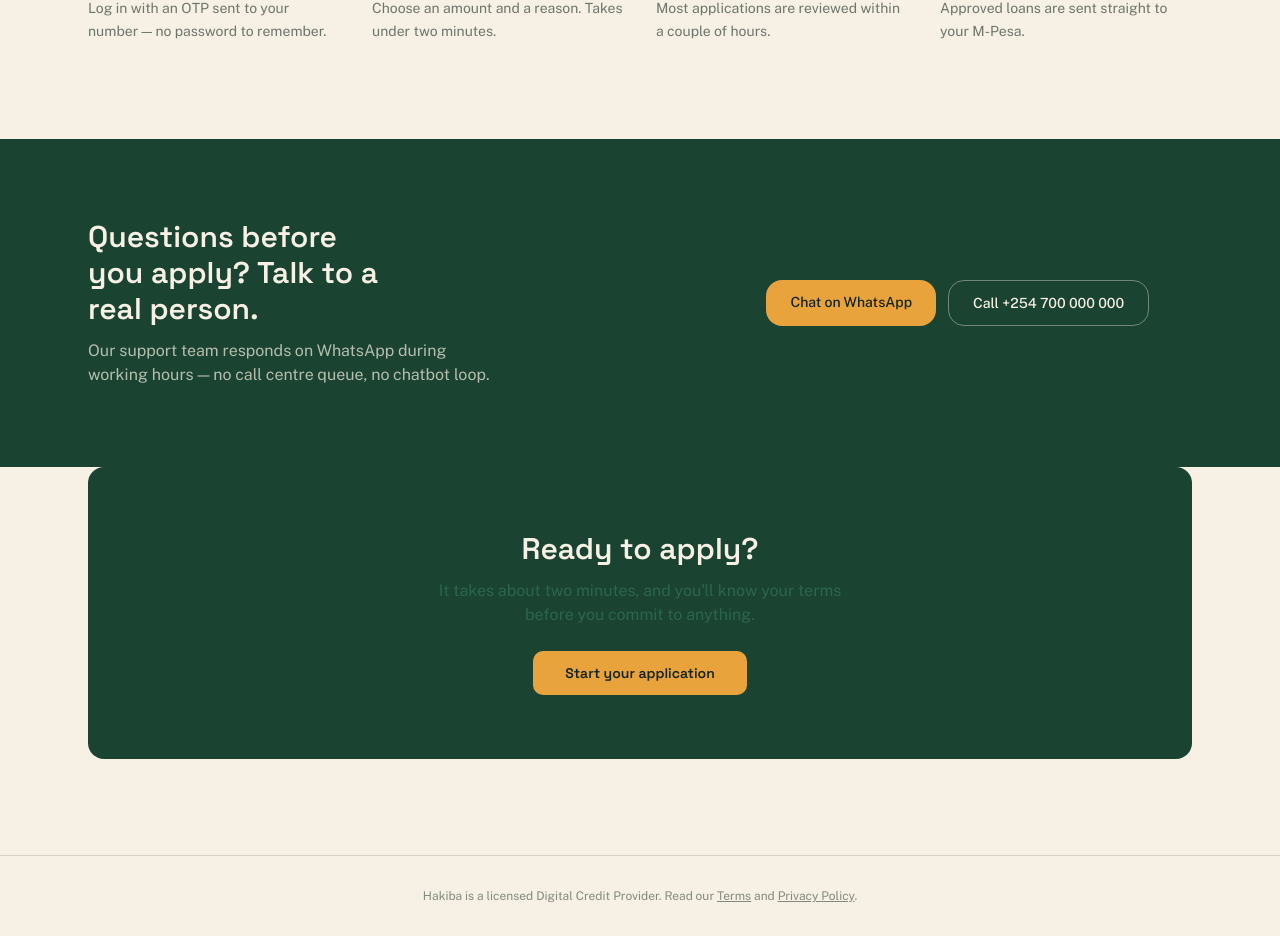
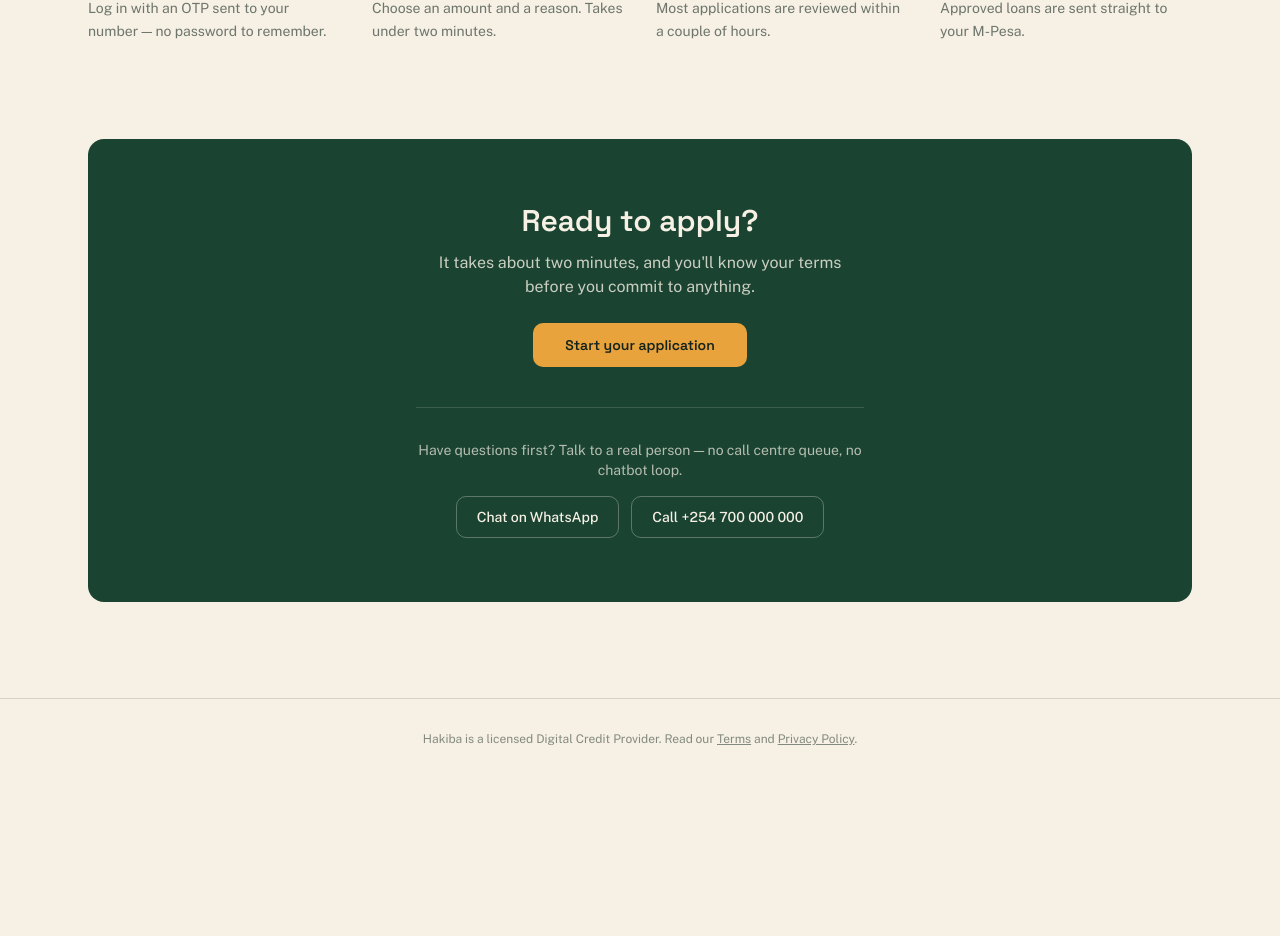
Before and after one commit to bennedictbett/Hakiba, a Next.js app in the folder client/: page / in a window 1280 px wide. Shown: the part 1880-2816 px from the top of the page. After the commit the page ends 2659 px from the top, so only its background shows below. Built offline with nearby package versions, Linux system fonts and the light colour scheme.

Commit message:
Merge reach section into single CTA block, fix contrast

```diff
--- a/client/app/(marketing)/page.tsx
+++ b/client/app/(marketing)/page.tsx
@@ -123,40 +123,6 @@ function WhySection() {
   );
 }
 
-function ReachSection() {
-  return (
-    <section className="bg-savanna py-16 sm:py-20">
-      <div className="mx-auto max-w-6xl px-6">
-        <div className="grid grid-cols-1 items-center gap-8 sm:grid-cols-[1.2fr_0.8fr] sm:gap-10">
-          <div>
-            <h2 className="max-w-[16ch] font-display text-2xl font-semibold text-paper sm:text-3xl">
-              Questions before you apply? Talk to a real person.
-            </h2>
-            <p className="mt-3 max-w-[42ch] font-body text-sm text-paper/70 sm:text-base">
-              Our support team responds on WhatsApp during working hours — no
-              call centre queue, no chatbot loop.
-            </p>
-          </div>
-
-          <div className="flex flex-wrap gap-3">
-            <a
-              href="https://wa.me/254700000000"
-              className="rounded-lg bg-marigold px-6 py-3 font-body text-sm font-medium text-ink transition-colors hover:bg-marigold-dark"
-            >
-              Chat on WhatsApp
-            </a>
-            <a
-              href="tel:+254700000000"
-              className="rounded-lg border border-paper/40 px-6 py-3 font-body text-sm font-medium text-paper transition-colors hover:border-paper"
-            >
-              Call +254 700 000 000
-            </a>
-          </div>
-        </div>
-      </div>
-    </section>
-  );
-}
 
 function HowItWorks() {
   const steps = [
@@ -218,14 +184,14 @@ export default function HomePage() {
         <HowItWorks />
       </div>
 
-      <ReachSection />
 
-      <section className="mx-auto max-w-6xl px-6 pb-24">
+
+            <section className="mx-auto max-w-6xl px-6 pb-24">
         <div className="rounded-lg bg-savanna px-8 py-12 text-center sm:py-16">
           <h2 className="font-display text-2xl font-semibold text-paper sm:text-3xl">
             Ready to apply?
           </h2>
-          <p className="mx-auto mt-3 max-w-md font-body text-savanna-light/90">
+          <p className="mx-auto mt-3 max-w-md font-body text-paper/80">
             It takes about two minutes, and you&apos;ll know your terms before you commit to anything.
           </p>
 
@@ -235,6 +201,26 @@ export default function HomePage() {
           >
             Start your application
           </a>
+
+          <div className="mx-auto mt-10 max-w-md border-t border-paper/15 pt-8">
+            <p className="font-body text-sm text-paper/70">
+              Have questions first? Talk to a real person — no call centre queue, no chatbot loop.
+            </p>
+            <div className="mt-4 flex flex-wrap justify-center gap-3">
+              <a
+                href="https://wa.me/254700000000"
+                className="rounded-md border border-paper/30 px-5 py-2.5 font-body text-sm font-medium text-paper transition-colors hover:border-paper"
+              >
+                Chat on WhatsApp
+              </a>
+              <a
+                href="tel:+254700000000"
+                className="rounded-md border border-paper/30 px-5 py-2.5 font-body text-sm font-medium text-paper transition-colors hover:border-paper"
+              >
+                Call +254 700 000 000
+              </a>
+            </div>
+          </div>
         </div>
       </section>
 
```
